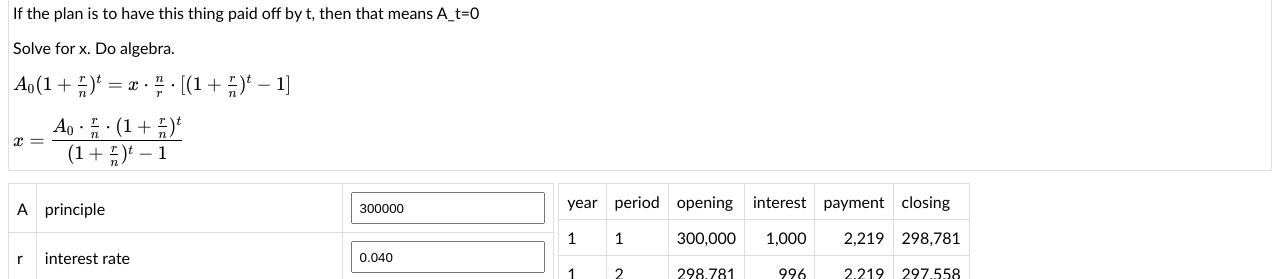
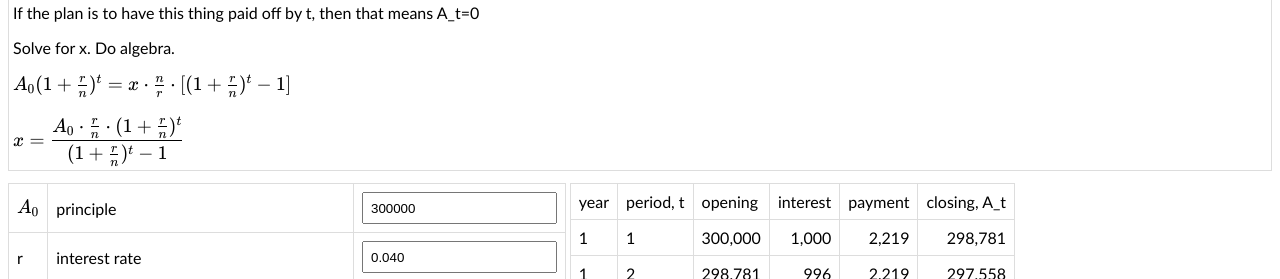
Before and after one commit to dactyrafficle/mortgage, a plain HTML site: page index.html in a window 1280 px wide. Shown: the part 1057-1336 px from the top of the page. Drawn offline with Linux system fonts and the light colour scheme.

Commit message:
Add files via upload

```diff
--- a/index.html
+++ b/index.html
@@ -83,7 +83,7 @@
 
   <div class='box'>
     <table class='mytables'>
-     <tr><td> A </td><td> principle </td><td> <input class='myinputs' id='myinput_A' type='number' step='500' value='300000' /> </td></tr>
+     <tr><td> <span class='math'>A_0</span> </td><td> principle </td><td> <input class='myinputs' id='myinput_A' type='number' step='500' value='300000' /> </td></tr>
      <tr><td> r </td><td> interest rate </td><td> <input class='myinputs' id='myinput_r' type='number' step='0.001' value='0.04' /> </td></tr>
      <tr><td> n </td><td> number of compounding periods per year </td><td> <input class='myinputs' id='myinput_n' type='number' step='1' value='12' /> </td></tr>
      <tr><td> y </td><td> number of years </td><td> <input class='myinputs' id='myinput_y' type='number' step='1' value='15' /> </td></tr>
--- a/setup.js
+++ b/setup.js
@@ -203,7 +203,7 @@
 
     (function() {
       let td = document.createElement('td');
-      td.innerHTML = 'period';
+      td.innerHTML = 'period, t';
       header_row.appendChild(td);
     })();
 
@@ -227,7 +227,7 @@
 
     (function() {
       let td = document.createElement('td');
-      td.innerHTML = 'closing';
+      td.innerHTML = 'closing, A_t';
       header_row.appendChild(td);
     })();
 
```
Also changed, not shown: 1 other file.
